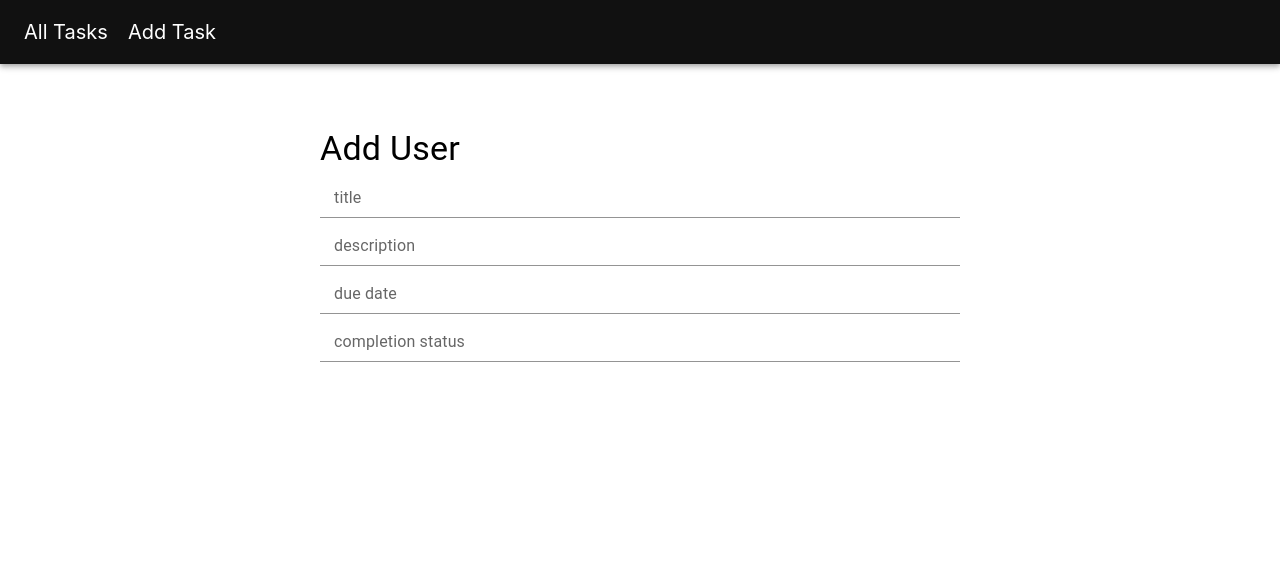
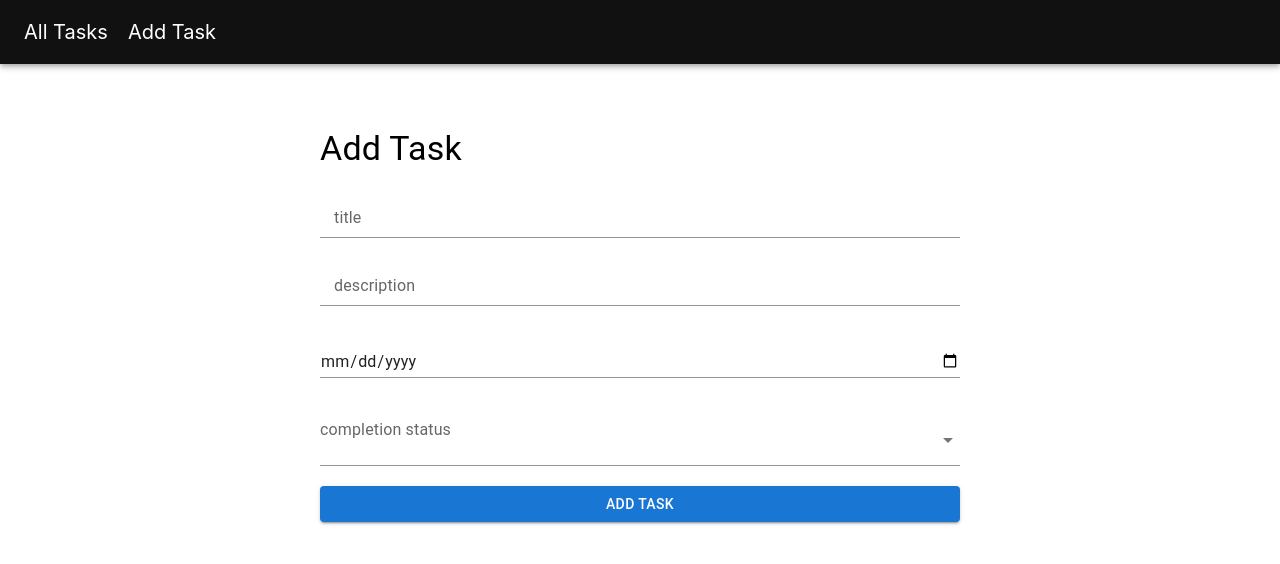
Before and after one commit to Husam7664/task-lister, a React (Create React App) app in the folder frontend/: page /add-task in a window 1280 px wide. Shown: the top 564 px of the page. Built offline with nearby package versions, Linux system fonts and the light colour scheme.

Commit message:
imporove ad task cpomnetn - date picker, dropdown

```diff
--- a/frontend/src/components/AddTask.jsx
+++ b/frontend/src/components/AddTask.jsx
@@ -5,32 +5,52 @@ import {
   InputLabel,
   Typography,
   styled,
+  Button,
+  Select,
+  MenuItem,
 } from '@mui/material'
 
 const Container = styled(FormGroup)`
   width: 50%;
-  margin: 5% auto 0 auto ;
+  margin: 5% auto 0 auto;
+  & div {
+    margin-top: 20px;
+  }
 `
+const onValueChange = (e) => {
+  console.log(e.target.name, e.target.value)
+}
 
 const AddTask = () => {
   return (
     <Container>
-      <Typography variant='h4'>Add User</Typography>
+      <Typography variant='h4'>Add Task</Typography>
       <FormControl>
         <InputLabel>title</InputLabel>
-        <Input />
+        <Input onChange={(e) => onValueChange(e)} name='title' />
       </FormControl>
       <FormControl>
         <InputLabel>description</InputLabel>
-        <Input />
+        <Input onChange={(e) => onValueChange(e)} name='description' />
+      </FormControl>
+      <FormControl variant='standard'>
+        <Input
+          name='someDate'
+          label='Some Date'
+          InputLabelProps={{ shrink: true, required: true }}
+          type='date'
+          onChange={(e) => onValueChange(e)}
+        />
+      </FormControl>
+      <FormControl variant='standard'>
+        <InputLabel>completion status</InputLabel>
+        <Select onChange={(e) => onValueChange(e)} name='completionStatus'>
+          <MenuItem value={true}>Yes</MenuItem>
+          <MenuItem value={false}>No</MenuItem>
+        </Select>
       </FormControl>
       <FormControl>
-        <InputLabel>due date</InputLabel>
-        <Input />
-      </FormControl>
-      <FormControl>
-        <InputLabel>completion status</InputLabel>
-        <Input />
+        <Button variant='contained'>Add Task</Button>
       </FormControl>
     </Container>
   )
```
